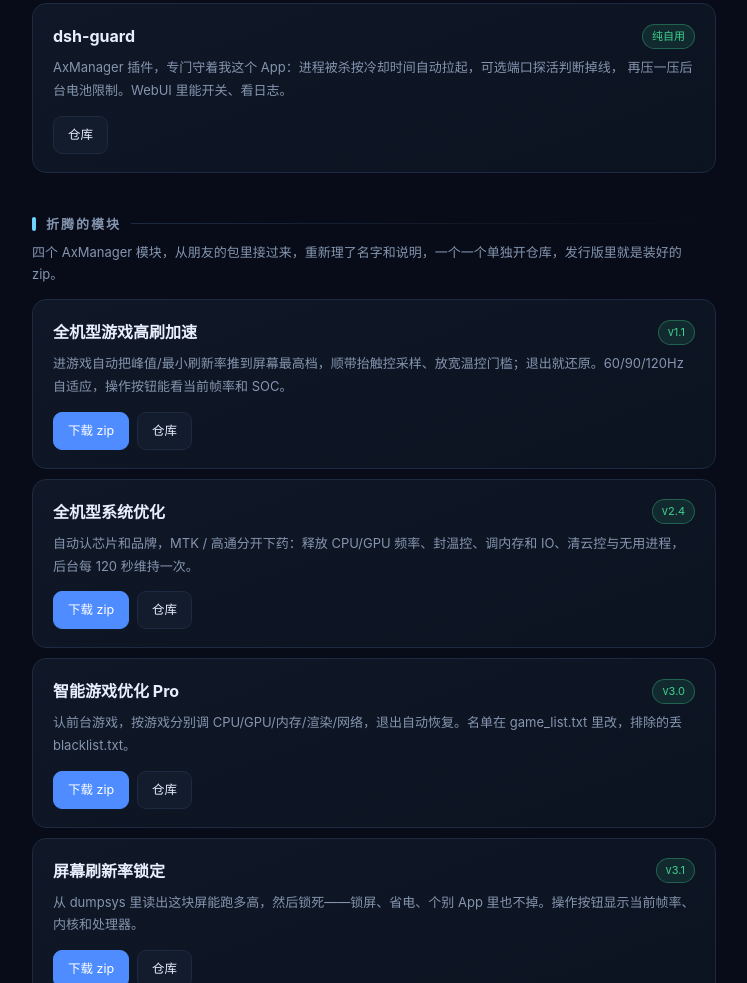
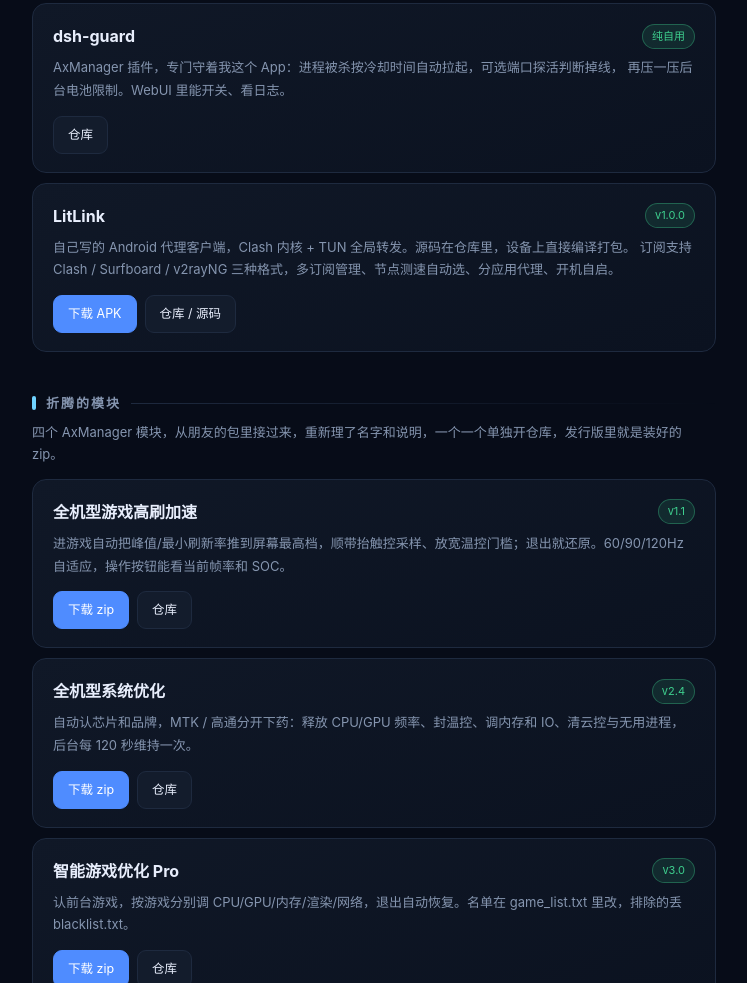
Before and after one commit to guhaoxin123/dsh-site, a plain HTML site: page about.html in a window 1280 px wide. Shown: the part 2060-3043 px from the top of the page, without its empty margins (266-1013 px from the left). Drawn offline with Linux system fonts and the light colour scheme.

Commit message:
个人页：加上 LitLink 项目

```diff
--- a/about.html
+++ b/about.html
@@ -217,6 +217,16 @@
       <a class="btn" href="https://github.com/guhaoxin123/protect-dsh">仓库</a>
     </div>
   </div>
+  <div class="card proj">
+    <div class="top"><b>LitLink</b><span class="badge">v1.0.0</span></div>
+    <p>自己写的 Android 代理客户端，Clash 内核 + TUN 全局转发。源码在仓库里，设备上直接编译打包。
+       订阅支持 Clash / Surfboard / v2rayNG 三种格式，多订阅管理、节点测速自动选、分应用代理、开机自启。</p>
+    <div class="links">
+      <a class="btn primary" href="https://github.com/guhaoxin123/LitLink/releases/latest">下载 APK</a>
+      <a class="btn" href="https://github.com/guhaoxin123/LitLink">仓库 / 源码</a>
+    </div>
+  </div>
+
 
   <h2>折腾的模块</h2>
   <p class="mods-intro">四个 AxManager 模块，从朋友的包里接过来，重新理了名字和说明，一个一个单独开仓库，发行版里就是装好的 zip。</p>
```
